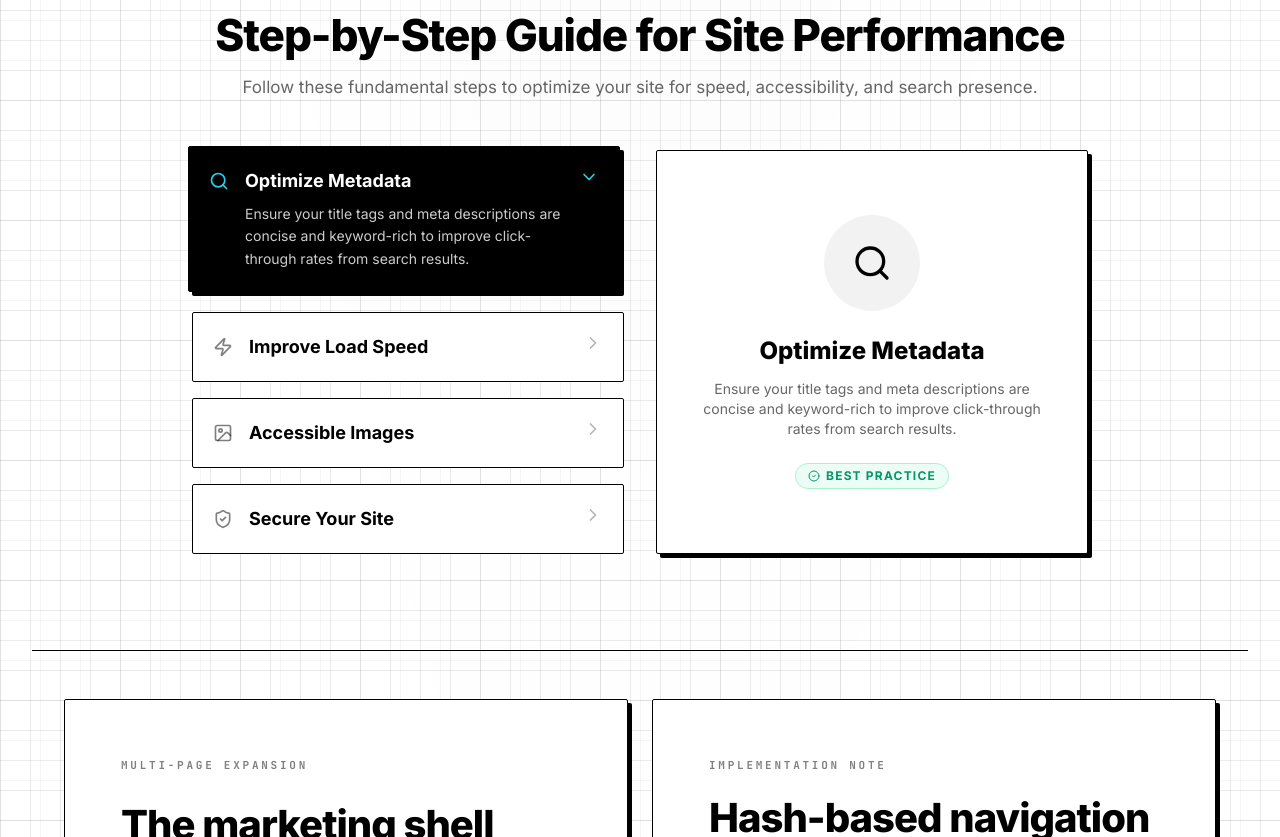
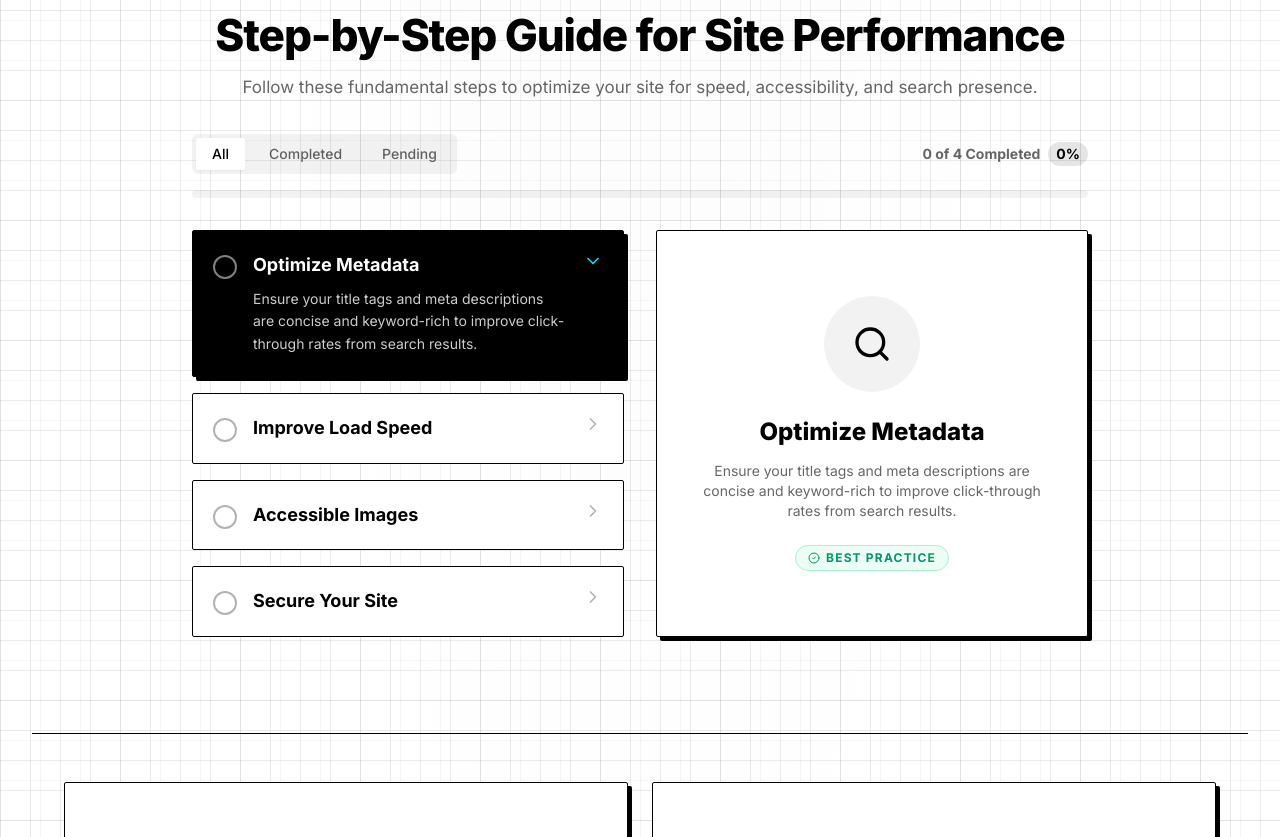
Before and after one commit to tommy771004/Auditsys, a React (Vite) app: page /#home in a window 1280 px wide. Shown: the part 3740-4577 px from the top of the page. Built offline with nearby package versions, Linux system fonts and the light colour scheme; no server answers; sample sign-in values are in the browser's storage.

Commit message:
feat(seo): add progress tracking to checklist guide
Implement completion toggling, filtering, and a progress bar to improve user engagement with the SEO checklist.

```diff
--- a/src/components/ui/SeoChecklistGuide.tsx
+++ b/src/components/ui/SeoChecklistGuide.tsx
@@ -2,6 +2,7 @@ import React, { useState } from "react";
 import { motion, AnimatePresence } from "framer-motion";
 import { CheckCircle2, ChevronRight, Zap, Image, Search, ShieldCheck } from "lucide-react";
 import SectionHeader from "./SectionHeader";
+import ProgressBar from "./ProgressBar";
 
 const steps = [
   {
@@ -32,6 +33,29 @@ const steps = [
 
 export default function SeoChecklistGuide() {
   const [activeStepId, setActiveStepId] = useState<string>(steps[0].id);
+  const [completedSteps, setCompletedSteps] = useState<Set<string>>(new Set());
+  const [filter, setFilter] = useState<'all' | 'completed' | 'pending'>('all');
+
+  const toggleStep = (id: string, e: React.MouseEvent) => {
+    e.stopPropagation();
+    setCompletedSteps(prev => {
+      const newSet = new Set(prev);
+      if (newSet.has(id)) {
+        newSet.delete(id);
+      } else {
+        newSet.add(id);
+      }
+      return newSet;
+    });
+  };
+
+  const filteredSteps = steps.filter(step => {
+    if (filter === 'completed') return completedSteps.has(step.id);
+    if (filter === 'pending') return !completedSteps.has(step.id);
+    return true;
+  });
+
+  const progress = Math.round((completedSteps.size / steps.length) * 100);
 
   return (
     <div className="w-full max-w-4xl mx-auto">
@@ -39,30 +63,91 @@ export default function SeoChecklistGuide() {
         eyebrow="SEO CHECKLIST"
         title="Step-by-Step Guide for Site Performance"
         description="Follow these fundamental steps to optimize your site for speed, accessibility, and search presence."
-        className="text-center mb-12"
+        className="text-center mb-8"
       />
+
+      <div className="mb-8 space-y-4">
+        <div className="flex flex-col sm:flex-row items-center justify-between gap-4">
+          <div className="flex gap-2 p-1 bg-black/5 rounded-md">
+            {(['all', 'completed', 'pending'] as const).map((f) => (
+              <button
+                key={f}
+                onClick={() => setFilter(f)}
+                className={`px-4 py-1.5 text-sm font-medium rounded-sm transition-colors capitalize ${
+                  filter === f
+                    ? "bg-white text-black shadow-sm"
+                    : "text-black/60 hover:text-black hover:bg-black/5"
+                }`}
+              >
+                {f}
+              </button>
+            ))}
+          </div>
+          <div className="text-sm font-bold text-black/60 flex items-center gap-2">
+            <span>{completedSteps.size} of {steps.length} Completed</span>
+            <span className="inline-block px-2 py-0.5 rounded-full bg-black/10 text-black">{progress}%</span>
+          </div>
+        </div>
+
+        <ProgressBar value={progress} height={8} className="bg-black/5" />
+      </div>
 
       <div className="grid md:grid-cols-2 gap-8">
         <div className="space-y-4">
-          {steps.map((step, index) => {
+          <AnimatePresence mode="popLayout">
+            {filteredSteps.map((step, index) => {
               const isActive = activeStepId === step.id;
+              const isCompleted = completedSteps.has(step.id);
               const Icon = step.icon;
 
               return (
-              <button
+                <motion.button
+                  layout
+                  initial={{ opacity: 0, scale: 0.95 }}
+                  animate={{ opacity: 1, scale: 1 }}
+                  exit={{ opacity: 0, scale: 0.95 }}
+                  transition={{ duration: 0.2 }}
                   key={step.id}
                   onClick={() => setActiveStepId(step.id)}
-                className={`w-full text-left flex items-start gap-4 p-5 rounded-sm border transition-all duration-300 ${
+                  className={`w-full text-left flex items-start gap-4 p-5 rounded-sm border transition-all duration-300 relative ${
                     isActive
-                    ? "border-black bg-black text-white shadow-[4px_4px_0_rgba(0,0,0,1)] -translate-y-1 -translate-x-1"
+                      ? "border-black bg-black text-white shadow-[4px_4px_0_rgba(0,0,0,1)] -translate-y-1 -translate-x-1 z-10"
+                      : isCompleted
+                        ? "border-black/20 bg-black/5 text-black/50 hover:bg-black/10"
                         : "border-black bg-white text-black hover:bg-black/5"
                   }`}
                 >
-                <div className={`mt-1 flex-shrink-0 ${isActive ? "text-cyan-400" : "text-black/50"}`}>
-                  <Icon className="w-5 h-5" />
-                </div>
-                <div className="flex-1">
-                  <h4 className="font-bold text-lg">{step.title}</h4>
+                  <button
+                    onClick={(e) => toggleStep(step.id, e)}
+                    aria-label={isCompleted ? "Mark as incomplete" : "Mark as complete"}
+                    className={`mt-1 flex-shrink-0 w-6 h-6 rounded-full border-2 flex items-center justify-center transition-colors ${
+                      isCompleted
+                        ? "bg-emerald-500 border-emerald-500 text-white"
+                        : isActive
+                          ? "border-white/50 hover:border-cyan-400 focus:border-cyan-400"
+                          : "border-black/30 hover:border-black focus:border-black"
+                    }`}
+                  >
+                    {isCompleted && <CheckCircle2 className="w-4 h-4 text-white" />}
+                  </button>
+                  <div className="flex-1 relative">
+                    <h4 className="font-bold text-lg relative inline-block">
+                      <span className={isCompleted && !isActive ? "opacity-50" : ""}>{step.title}</span>
+                      {/* Strikethrough Animation */}
+                      <AnimatePresence>
+                        {isCompleted && (
+                          <motion.span
+                            initial={{ scaleX: 0 }}
+                            animate={{ scaleX: 1 }}
+                            exit={{ scaleX: 0 }}
+                            transition={{ duration: 0.3, ease: "easeInOut" }}
+                            className={`absolute left-0 top-1/2 h-[2px] w-full origin-left -translate-y-1/2 ${
+                              isActive ? "bg-cyan-400" : "bg-black"
+                            }`}
+                          />
+                        )}
+                      </AnimatePresence>
+                    </h4>
                     <AnimatePresence>
                       {isActive && (
                         <motion.div
@@ -81,9 +166,19 @@ export default function SeoChecklistGuide() {
                   <div className={`flex items-center justify-center h-full transition-transform ${isActive ? "rotate-90 text-cyan-400" : "text-black/30"}`}>
                     <ChevronRight className="w-5 h-5" />
                   </div>
-              </button>
+                </motion.button>
               );
             })}
+            {filteredSteps.length === 0 && (
+              <motion.div
+                initial={{ opacity: 0 }}
+                animate={{ opacity: 1 }}
+                className="p-8 text-center border border-dashed border-black/20 rounded-sm text-black/50"
+              >
+                No tasks found in this view.
+              </motion.div>
+            )}
+          </AnimatePresence>
         </div>
 
         <div className="hidden md:flex bg-white border border-black p-8 rounded-sm shadow-[4px_4px_0_rgba(0,0,0,1)] items-center justify-center text-center">
@@ -98,11 +193,36 @@ export default function SeoChecklistGuide() {
                      transition={{ duration: 0.2 }}
                      className="space-y-6 flex flex-col items-center"
                    >
-                     <div className="w-24 h-24 rounded-full bg-black/5 flex items-center justify-center text-black">
+                     <div className="w-24 h-24 rounded-full bg-black/5 flex items-center justify-center text-black relative">
                        <step.icon className="w-10 h-10" />
+                       <AnimatePresence>
+                         {completedSteps.has(step.id) && (
+                           <motion.div
+                             initial={{ scale: 0, opacity: 0 }}
+                             animate={{ scale: 1, opacity: 1 }}
+                             exit={{ scale: 0, opacity: 0 }}
+                             className="absolute -top-2 -right-2 bg-emerald-500 text-white rounded-full p-1"
+                           >
+                              <CheckCircle2 className="w-6 h-6" />
+                           </motion.div>
+                         )}
+                       </AnimatePresence>
                      </div>
                      <div className="space-y-3">
-                       <h3 className="text-2xl font-black">{step.title}</h3>
+                       <h3 className="text-2xl font-black relative inline-block">
+                          <span className={completedSteps.has(step.id) ? "opacity-50" : ""}>{step.title}</span>
+                          <AnimatePresence>
+                            {completedSteps.has(step.id) && (
+                              <motion.span
+                                initial={{ scaleX: 0 }}
+                                animate={{ scaleX: 1 }}
+                                exit={{ scaleX: 0 }}
+                                transition={{ duration: 0.3, ease: "easeInOut" }}
+                                className="absolute left-0 top-1/2 h-[3px] w-full origin-left bg-black -translate-y-1/2"
+                              />
+                            )}
+                          </AnimatePresence>
+                       </h3>
                        <p className="text-black/60 text-sm max-w-sm">
                          {step.description}
                        </p>
```
Lines whose indentation alone changed are shown as unchanged.
